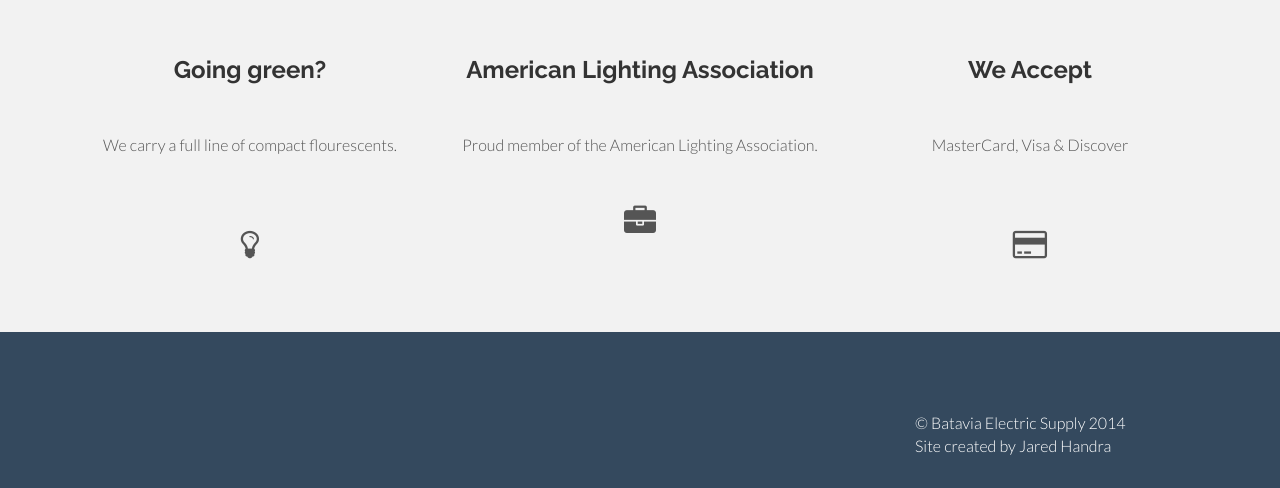
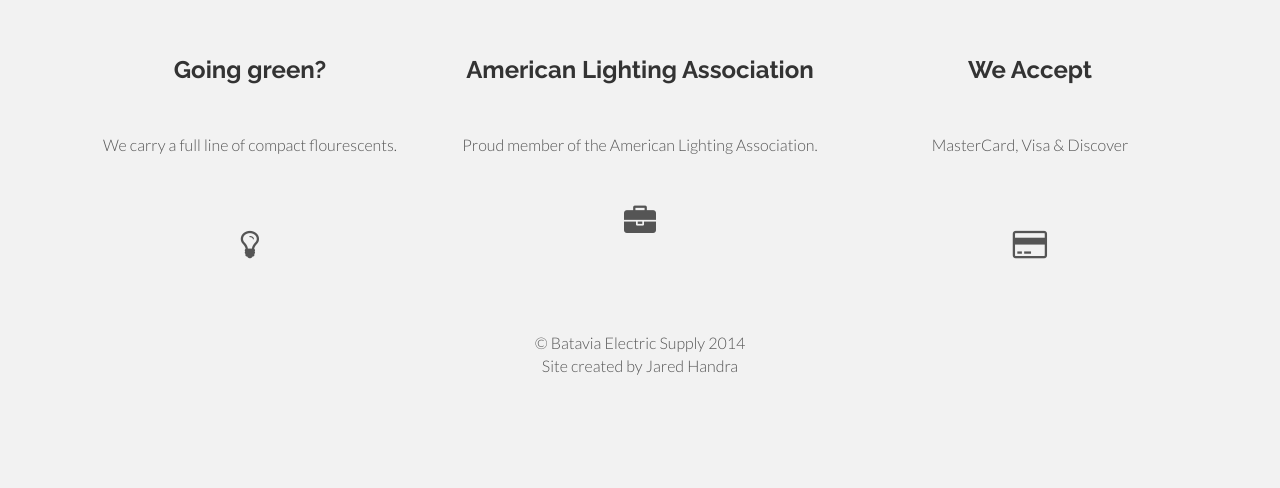
Before and after one commit to jaredhandra/batavia-electric, a plain HTML site: page index.html in a window 1280 px wide. Shown: the part 2148-2636 px from the top of the page. After the commit the page ends 2556 px from the top, so only its background shows below. Drawn offline with Linux system fonts and the light colour scheme; some packages are replaced by stand-ins of ours.

Commit message:
Fixed footer. Took the color away
Made it part of the section above it. It flows better.

```diff
--- a/assets/css/main.css
+++ b/assets/css/main.css
@@ -148,22 +148,15 @@ btn-extend {
 .bottom {
 	text-align: center;
 	padding-bottom: 70px;
-
 }
 .bottom h3 {
 	font-weight: 600;
 }
 .footer {
-	background-color: #34495e;
-	color: #fff;
 	padding-bottom: 30px;
 }
-.footer h3 {
-	color: #fff;
-	font-weight: 400;
-}
 .footer a {
-	color: #fff;
+	color: #555;
 }
 a:hover,
 a:focus {
@@ -171,7 +164,3 @@ a:focus {
 	text-decoration: none;
 	outline: 0;
 }
-.created {
-	margin-top: 80px;
-	padding-left: 80px;
-}
--- a/index.html
+++ b/index.html
@@ -132,7 +132,7 @@
   		<div class="footer">
         <div class="container">
           <div class="row">
-            <div class="col-md-4 pull-right created">
+            <div class="span12 text-center created">
               © Batavia Electric Supply 2014<br>
               Site created by <a href="https://www.jaredhandra.com">Jared Handra</a>
             </div>
```
